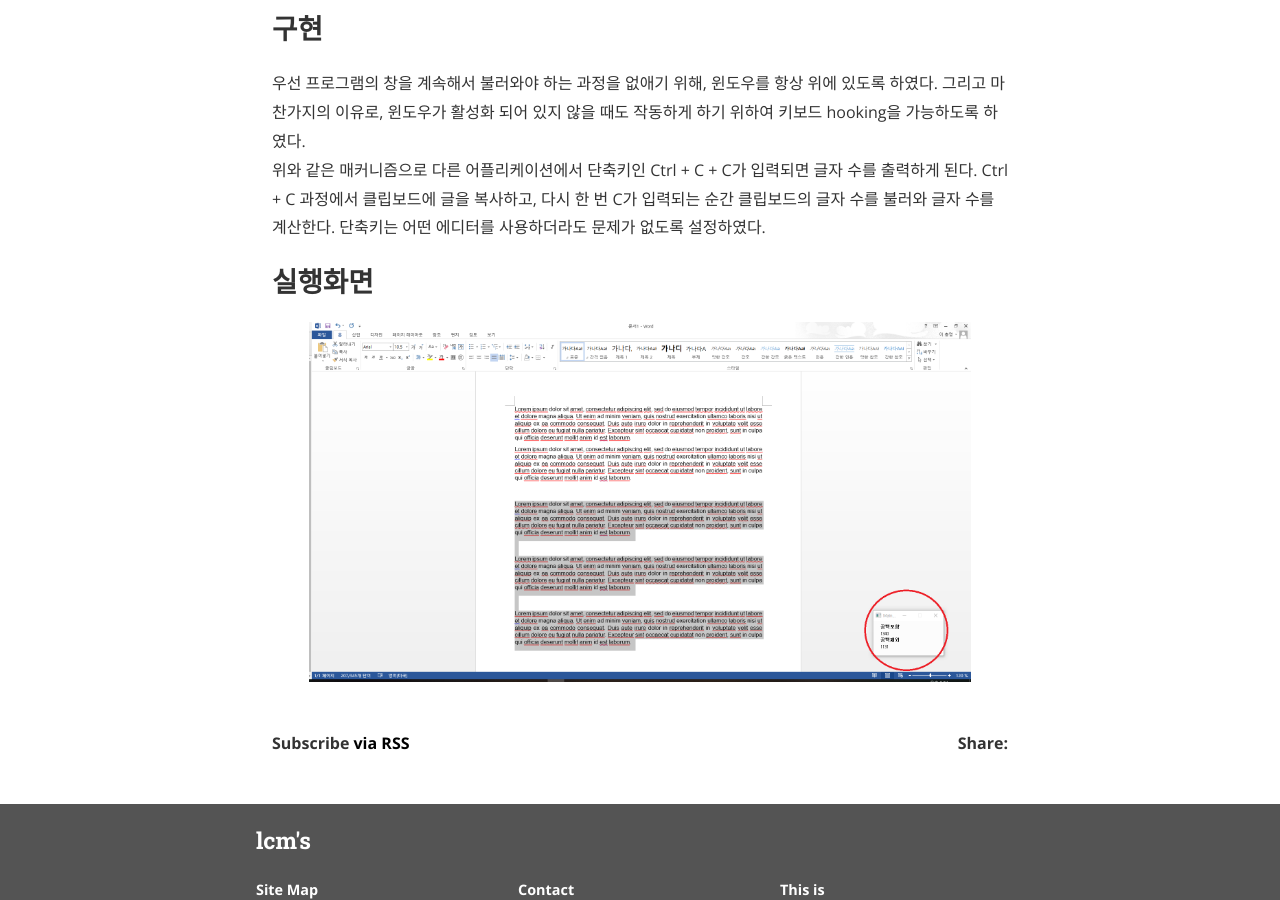
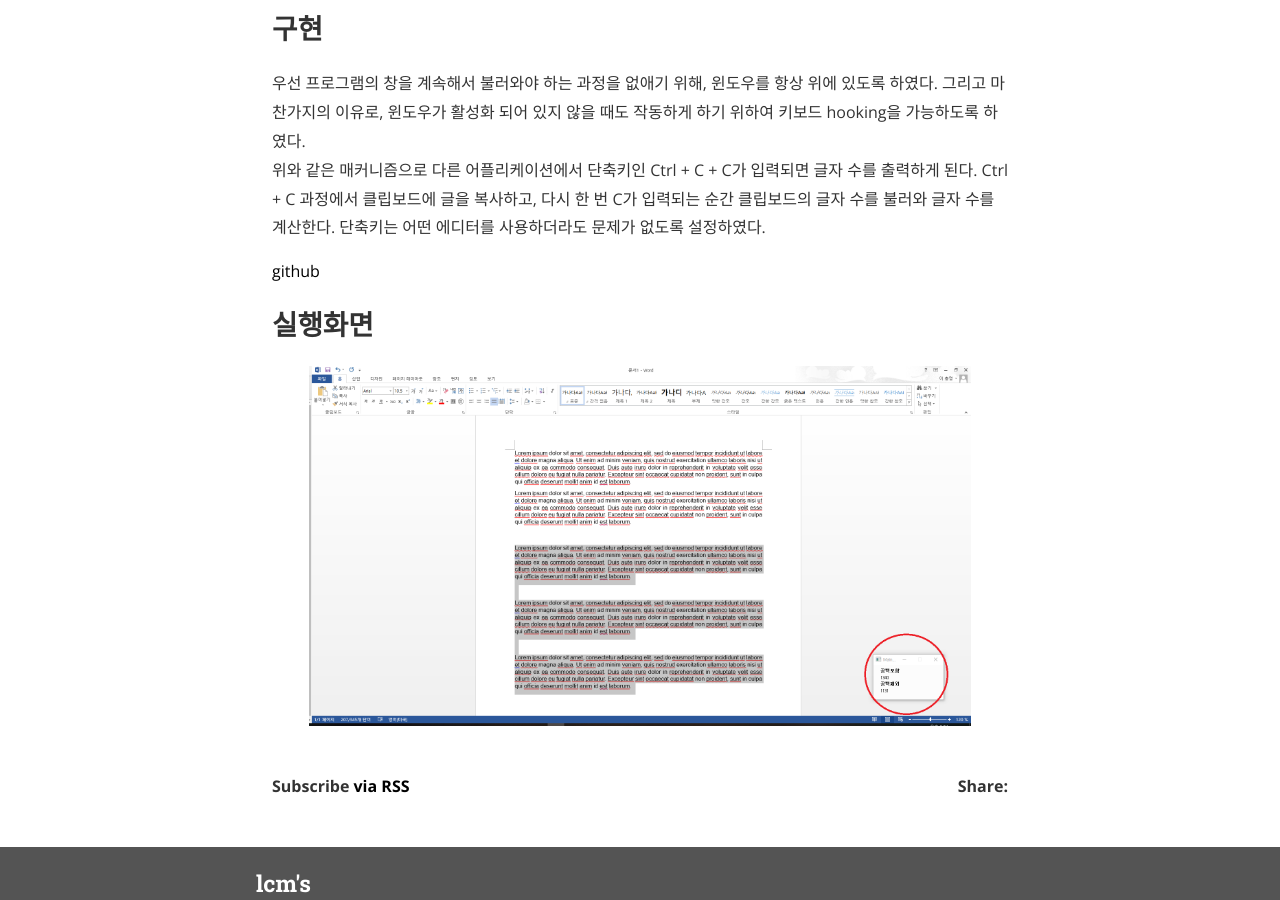
Before and after one commit to lcm8728/lcm8728.github.io, a Jekyll site: the page built from _posts/2018-09-08-character-counter.markdown, in a window 1280 px wide and 900 px high, scrolled down 778 px. Built offline with Jekyll 4.4.1, drawn with Linux system fonts in a browser that asks for light colours; nearby versions of some CDN libraries.

Commit message:
Update 2018-09-08-character-counter.markdown

```diff
--- a/_posts/2018-09-08-character-counter.markdown
+++ b/_posts/2018-09-08-character-counter.markdown
@@ -21,5 +21,7 @@ categories: project
 우선 프로그램의 창을 계속해서 불러와야 하는 과정을 없애기 위해, 윈도우를 항상 위에 있도록 하였다. 그리고 마찬가지의 이유로, 윈도우가 활성화 되어 있지 않을 때도 작동하게 하기 위하여 키보드 hooking을 가능하도록 하였다.
 위와 같은 매커니즘으로 다른 어플리케이션에서 단축키인 Ctrl + C + C가 입력되면 글자 수를 출력하게 된다. Ctrl + C 과정에서 클립보드에 글을 복사하고, 다시 한 번 C가 입력되는 순간 클립보드의 글자 수를 불러와 글자 수를 계산한다. 단축키는 어떤 에디터를 사용하더라도 문제가 없도록 설정하였다.
 
+[github](https://github.com/lcm8728/character_counter)
+
 ## 실행화면
 ![text](/assets/character_counter_example1.png)
```
